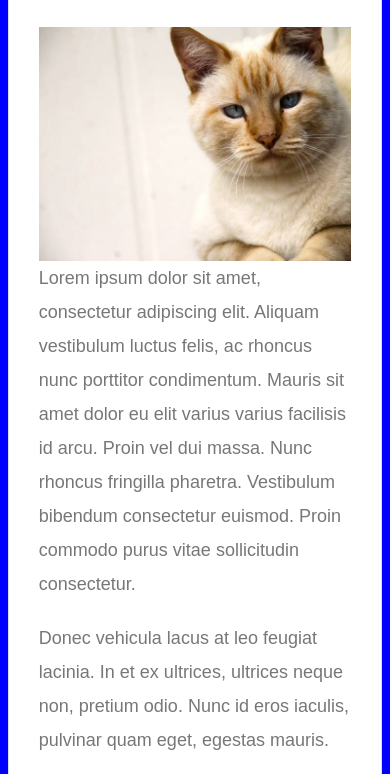
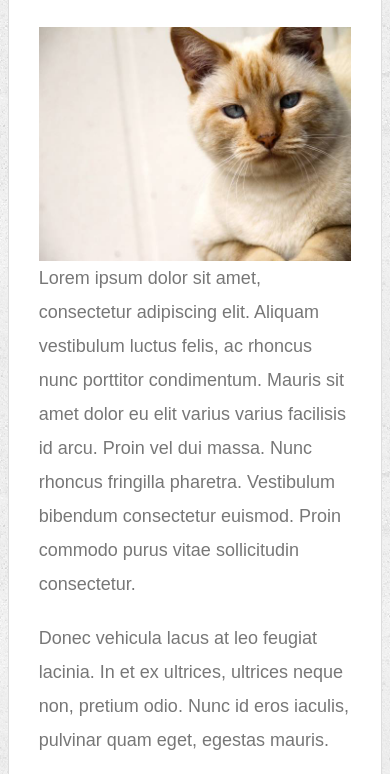
Before and after one commit to Lyyte/Responsive-Portfolio, a plain HTML site: page index.html in a window 390 px wide. Shown: the part 312-1086 px from the top of the page. Drawn offline with Linux system fonts and the light colour scheme.

Commit message:
query******

```diff
--- a/assets/css/style.css
+++ b/assets/css/style.css
@@ -223,9 +223,6 @@ body {
         float: left;
         }
         body {
-        background: green;
-        }
-        body {
         margin: 0px;
         padding: 0;
         }
@@ -244,7 +241,6 @@ body {
         width: 50%;
         }
         body {
-        background: red;
         margin: 0px;
         padding: 0;
         }
@@ -258,9 +254,6 @@ body {
         #masthead {
         position: static;
         text-align: center;
-        }
-        body {
-        background: blue;
         }
         #catimage {
         width: 100%;
```
